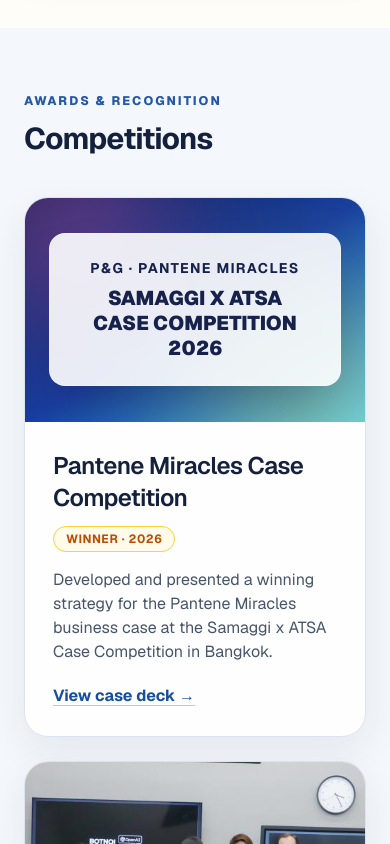
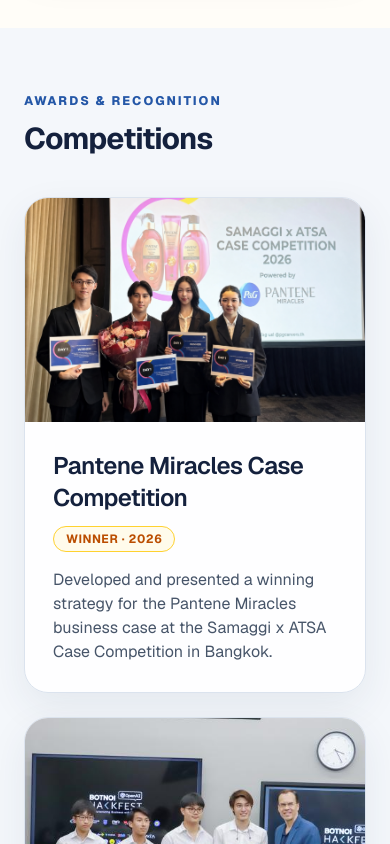
Before and after one commit to Warotpete/portfolio, a Next.js app: page / in a window 390 px wide. Shown: the part 3840-4684 px from the top of the page. Built offline with nearby package versions, Linux system fonts and the light colour scheme.

Commit message:
Add images to case comp

```diff
--- a/app/components/navbar.tsx
+++ b/app/components/navbar.tsx
@@ -28,7 +28,7 @@
               {l.label}
             </a>
           ))}
-          <a href="#contact" className="ml-1 rounded-lg bg-[#2457a7] px-4 py-2 text-sm font-semibold text-white transition hover:bg-[#194887]">Let&apos;s talk</a>
+          <a href="#contact" className="ml-1 rounded-lg bg-[#2457a7] px-4 py-2 text-sm font-semibold text-white transition hover:bg-[#194887]">Contact</a>
         </div>
 
         {/* Hamburger button — mobile only */}
@@ -53,7 +53,7 @@
               {l.label}
             </a>
           ))}
-          <a href="#contact" onClick={() => setOpen(false)} className="rounded-xl bg-[#2457a7] px-4 py-3 text-center font-semibold text-white">Let&apos;s talk</a>
+          <a href="#contact" onClick={() => setOpen(false)} className="rounded-xl bg-[#2457a7] px-4 py-3 text-center font-semibold text-white">Contact</a>
         </div>
       )}
     </nav>
--- a/app/page.tsx
+++ b/app/page.tsx
@@ -192,21 +192,20 @@
 
           <div className="grid gap-6 md:grid-cols-2">
             <article className="group overflow-hidden rounded-3xl border border-amber-300/20 bg-white/5 shadow-xl shadow-black/10 transition hover:-translate-y-1 hover:bg-white/[0.07]">
-              <div className="relative flex h-56 items-center justify-center overflow-hidden bg-gradient-to-br from-[#071d56] via-[#153da0] to-[#57c9f2] p-6 text-center">
-                <div className="absolute -left-12 -top-16 h-48 w-48 rounded-full bg-pink-400/40 blur-3xl" />
-                <div className="absolute -bottom-16 -right-10 h-52 w-52 rounded-full bg-yellow-300/30 blur-3xl" />
-                <div className="relative rounded-2xl border border-white/30 bg-white/90 px-8 py-6 text-[#17224c] shadow-2xl">
-                  <p className="text-sm font-bold tracking-widest">P&amp;G · PANTENE MIRACLES</p>
-                  <p className="mt-2 text-xl font-black uppercase leading-tight">Samaggi x ATSA<br />Case Competition 2026</p>
-                </div>
+              <div className="relative h-56 overflow-hidden bg-gray-100">
+                <Image
+                  src="/pantene-case-competition-winners.png"
+                  alt="Winning team at the P&G Pantene Samaggi x ATSA Case Competition 2026"
+                  fill
+                  className="object-cover object-center transition duration-500 group-hover:scale-105"
+                />
               </div>
               <div className="p-7">
                 <div className="mb-4 flex flex-wrap items-center justify-between gap-3">
                   <h3 className="text-2xl font-semibold">Pantene Miracles Case Competition</h3>
                   <span className="rounded-full border border-amber-300 bg-amber-50 px-3 py-1 text-xs font-bold uppercase tracking-wider text-amber-700">Winner · 2026</span>
                 </div>
-                <p className="mb-5 text-gray-300">Developed and presented a winning strategy for the Pantene Miracles business case at the Samaggi x ATSA Case Competition in Bangkok.</p>
-                <a href="/pantene-miracles-case-competition.pdf" target="_blank" rel="noreferrer" className="font-medium text-blue-400 transition hover:text-blue-300">View case deck →</a>
+                <p className="text-gray-300">Developed and presented a winning strategy for the Pantene Miracles business case at the Samaggi x ATSA Case Competition in Bangkok.</p>
               </div>
             </article>
 
@@ -217,7 +216,7 @@
               <div className="p-7">
                 <div className="mb-4 flex flex-wrap items-center justify-between gap-3">
                   <h3 className="text-2xl font-semibold">Botnoi HackFest</h3>
-                  <span className="rounded-full border border-amber-300 bg-amber-50 px-3 py-1 text-xs font-bold uppercase tracking-wider text-amber-700">1st Place · 2023</span>
+                  <span className="rounded-full border border-amber-300 bg-amber-50 px-3 py-1 text-xs font-bold uppercase tracking-wider text-amber-700">Winner · 2026</span>
                 </div>
                 <p className="mb-5 text-gray-300">Built Salus Insurance and won first place against more than 500 teams, with a Streamlit app deployed on Heroku and integrated with Omne.</p>
                 <div className="flex flex-wrap gap-4">
@@ -442,7 +441,7 @@
       <section id="contact" className="py-20 px-6 bg-[#0b0f19]">
         <div className="max-w-4xl mx-auto text-center">
           <p className="section-kicker">Contact</p>
-          <h2 className="mb-5 text-3xl font-bold md:text-4xl">Let&apos;s build something meaningful.</h2>
+          <h2 className="mb-5 text-3xl font-bold md:text-4xl">Feel free to reach out</h2>
           <p className="text-lg text-gray-300 mb-12">
             I'm always open to discussing new projects, opportunities, and ideas. Feel free to reach out!
           </p>
```
Also changed, not shown: public/pantene-case-competition-winners.png (added).
